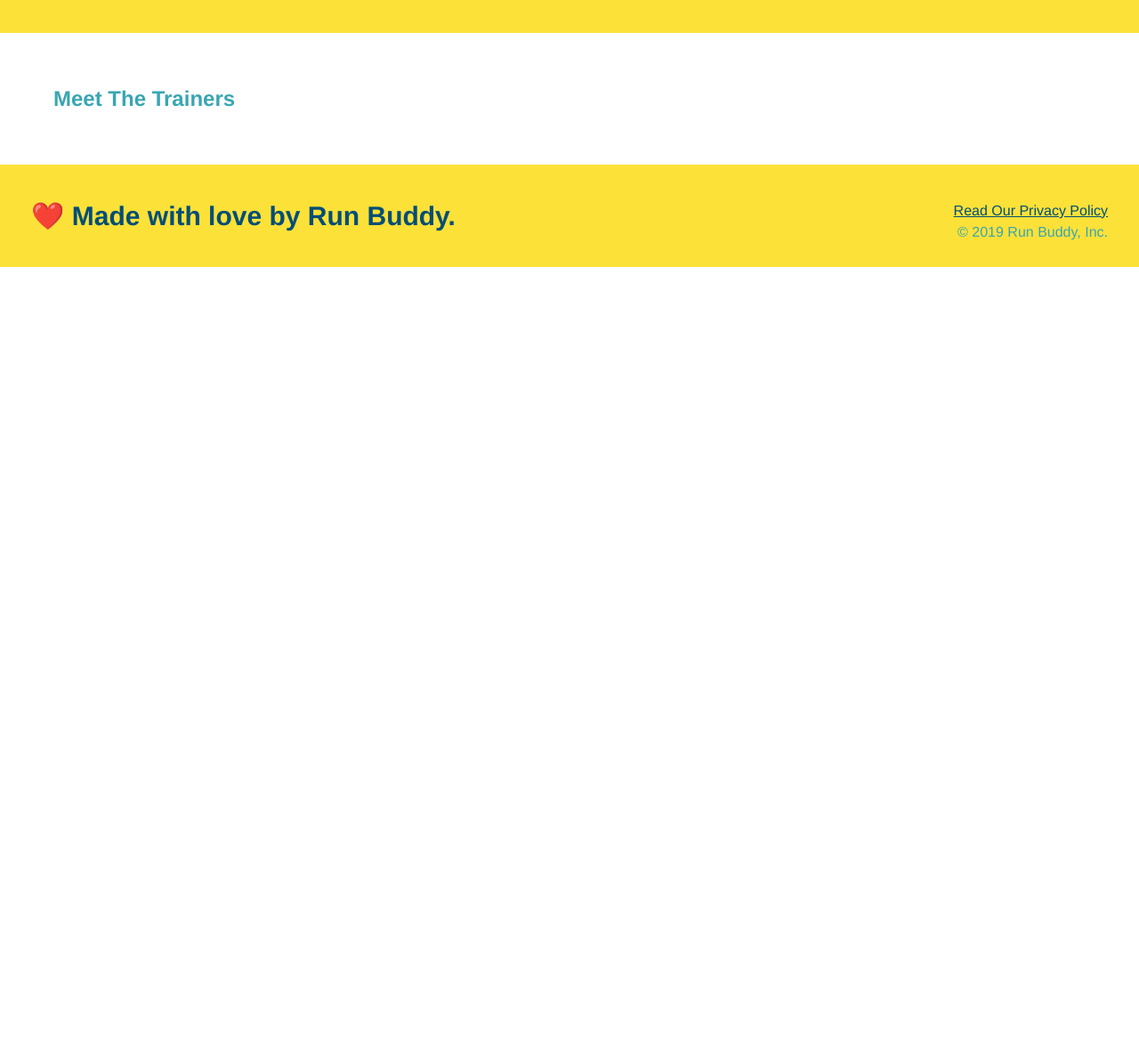
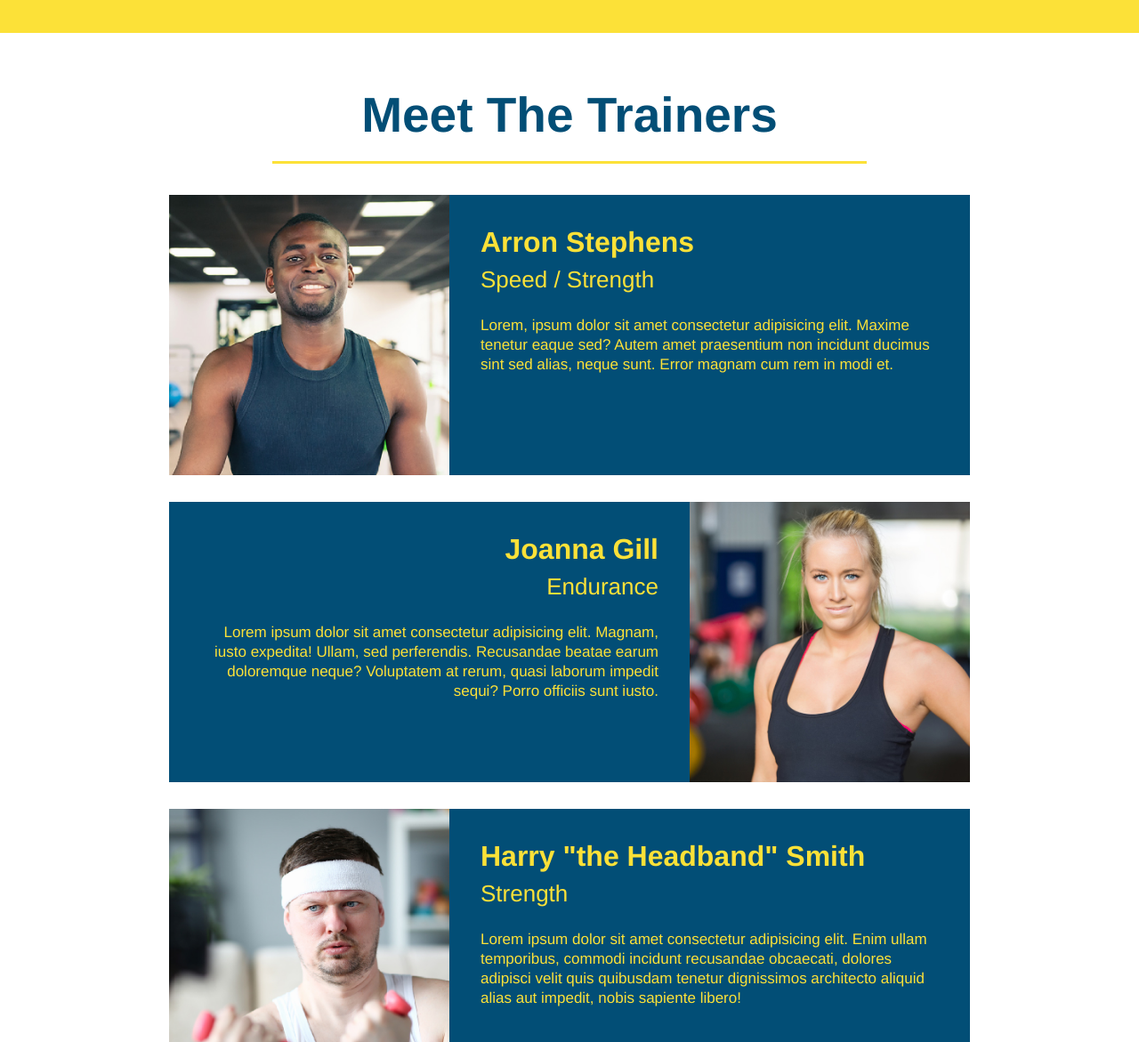
Before and after one commit to HaleyNicole126/run-buddy, a plain HTML site: page index.html in a window 1280 px wide. Shown: the part 2795-3966 px from the top of the page at 89% size. Before the commit the page ends 3095 px from the top, so only its background shows below. Drawn offline with Linux system fonts and the light colour scheme.

Commit message:
meet the trainers section

```diff
--- a/assets/css/style.css
+++ b/assets/css/style.css
@@ -185,3 +185,50 @@ section {
 .steps span {
   font-size: 38px;
 }
+
+.trainers {
+  text-align: center;
+}
+
+.trainer {
+  width: 900px;
+  margin: 0 auto 30px auto;
+  background: #024e76;
+  color: #fce138;
+  overflow: auto;
+}
+
+.trainer img {
+  width: 35%;
+  float: left;
+}
+
+.trainer-bio {
+  padding: 35px;
+  float: left;
+  width: 65%;
+}
+
+.text-left {
+  text-align: left;
+}
+
+.text-right {
+  text-align: right;
+}
+
+.trainer-bio h3 {
+  font-size: 32px;
+  margin-bottom: 8px;
+}
+
+.trainer-bio h4 {
+  font-weight: lighter;
+  font-size: 26px;
+  margin-bottom: 25px;
+}
+
+.trainer-bio p {
+  font-size: 17px;
+  line-height: 1.3;
+}
--- a/index.html
+++ b/index.html
@@ -106,8 +106,42 @@
         </section>
 
         <!-- "meet the trainers" section -->
-        <section>
-            <h2>Meet The Trainers</h2>
+        <section id="your-trainers" class="trainers">
+            <h2 class="section-title primary-border">
+                Meet The Trainers
+            </h2>
+            <article class="trainer">
+                <img src="./assets/images/trainer-1.jpg" alt="Arron Stephens in his workout clothes, ready to pump iron" />
+                <div class="trainer-bio text-left">
+                    <h3>Arron Stephens</h3>
+                    <h4>Speed / Strength</h4>
+                    <p>
+                        Lorem, ipsum dolor sit amet consectetur adipisicing elit. Maxime tenetur eaque sed? Autem amet praesentium non incidunt ducimus sint sed alias, neque sunt. Error magnam cum rem in modi et.
+                    </p>
+                </div>
+            </article>
+            <!-- second trainer bio -->
+            <article class="trainer">
+                <div class="trainer-bio text-right">
+                    <h3>Joanna Gill</h3>
+                    <h4>Endurance</h4>
+                    <p>
+                        Lorem ipsum dolor sit amet consectetur adipisicing elit. Magnam, iusto expedita! Ullam, sed perferendis. Recusandae beatae earum doloremque neque? Voluptatem at rerum, quasi laborum impedit sequi? Porro officiis sunt iusto.
+                    </p>
+                </div>
+                <img src="./assets/images/trainer-2.jpg" alt="Joanna Gill cooling off after a workout" />
+            </article>
+            <!-- third trainer bio -->
+            <article class="trainer">
+                <img src="assets/images/trainer-3.jpg" alt="Harry Smith wearing a headband and lifting comically small pink weights" />
+                <div class="trainer-bio text-left">
+                    <h3>Harry "the Headband" Smith</h3>
+                    <h4>Strength</h4>
+                    <p>
+                        Lorem ipsum dolor sit amet consectetur adipisicing elit. Enim ullam temporibus, commodi incidunt recusandae obcaecati, dolores adipisci velit quis quibusdam tenetur dignissimos architecto aliquid alias aut impedit, nobis sapiente libero!
+                    </p>
+                </div>
+            </article>
         </section>
 
         <!-- footer -->
```
Also changed, not shown: assets/images/trainer-1.jpg (added), assets/images/trainer-2.jpg (added), assets/images/trainer-3.jpg (added).
